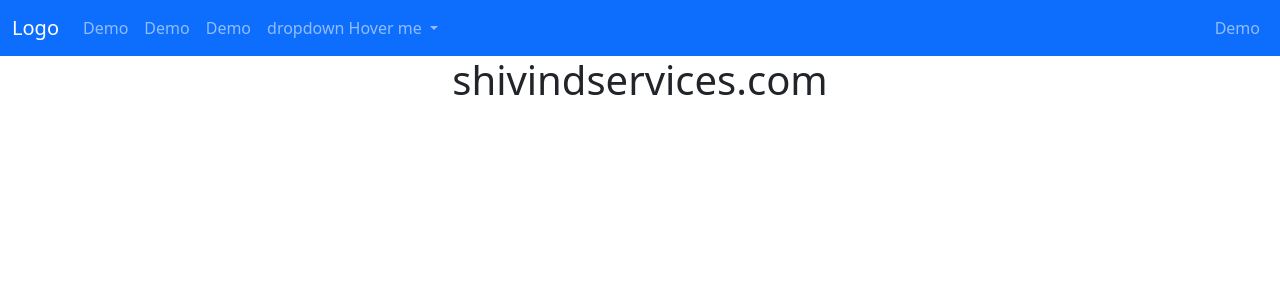
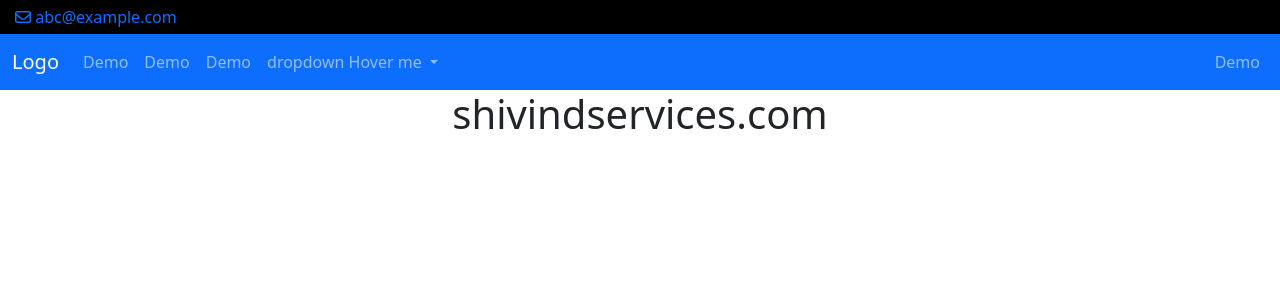
Before and after one commit to sunnycharkhwal/shivindservices.com, a PHP site: page / in a window 1280 px wide. Shown: the top 300 px of the page. Run offline with PHP 8.4, Linux system fonts and the light colour scheme; style sheets or scripts are compiled from the project's sources; some libraries are stand-ins or nearby versions.

Commit message:
buy page

```diff
--- a/header.php
+++ b/header.php
@@ -9,6 +9,9 @@
     <link href="https://cdn.jsdelivr.net/npm/bootstrap@5.0.0-beta2/dist/css/bootstrap.min.css" rel="stylesheet"
         crossorigin="anonymous">
     <!-- bootstrap@5.0.0 end-->
+    <!-- fontawesome -->
+    <script src="https://kit.fontawesome.com/70652ddcd3.js" crossorigin="anonymous"></script>
+    <!-- fontawesome end -->
     <!-- my css -->
     <link rel="stylesheet" href="scss/index.css">
     <link rel="stylesheet" href="scss/res.css">
@@ -16,7 +19,15 @@
 </head>
 
 <body>
-
+    <div class="top_nav_main_div">
+        <div class="row">
+            <div class="col-6">
+                <div>
+                    <a href="mailto: abc@example.com"><i class="far fa-envelope"></i> abc@example.com</a>
+                </div>
+            </div>
+        </div>
+    </div>
     <span class="screen-darken"></span>
     <button data-trigger="navbar_main" class="d-lg-none btn btn-warning" type="button"> Show navbar </button>
 
--- a/scss/index.css
+++ b/scss/index.css
@@ -62,4 +62,9 @@ body.offcanvas-active {
   width: 100%;
   visibility: visible;
 }
+
+.top_nav_main_div {
+  background-color: black;
+  padding: 5px 15px;
+}
 /*# sourceMappingURL=index.css.map */
--- a/scss/index.scss
+++ b/scss/index.scss
@@ -52,3 +52,9 @@ body.offcanvas-active {
   width: 100%;
   visibility: visible;
 }
+// nav
+// top nav
+.top_nav_main_div {
+  background-color: black;
+  padding: 5px 15px;
+}
```
Also changed, not shown: 2 other files.
